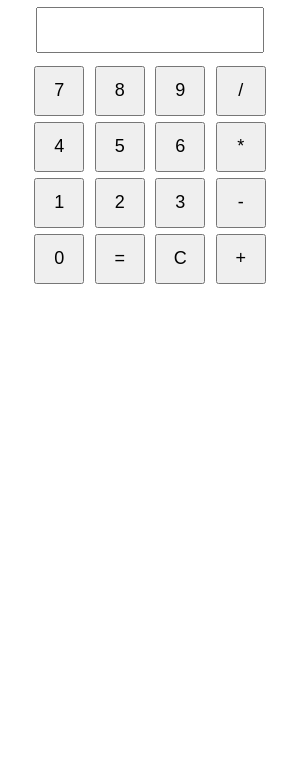
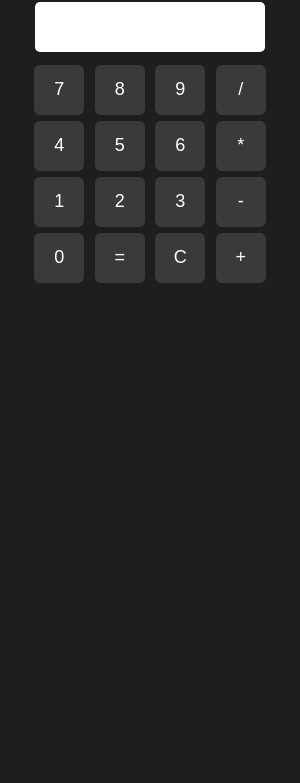
Before and after one commit to arathyrajeesh/my-electron-app, an Electron app: page index.html in a window 300 px wide. Shown: the part 61-844 px from the top of the page. Drawn offline with Linux system fonts and the light colour scheme.

Commit message:
style chnage

```diff
--- a/index.html
+++ b/index.html
@@ -3,7 +3,7 @@
 <head>
 
 <title>Calculator</title>
-
+<link rel="stylesheet" href="style.css">
 <style>
 
 body{
--- /dev/null
+++ b/style.css
@@ -0,0 +1,37 @@
+body{
+background:#1e1e1e;
+color:white;
+font-family:Arial;
+text-align:center;
+}
+
+h2{
+margin-bottom:15px;
+}
+
+#display{
+width:220px;
+height:45px;
+font-size:22px;
+text-align:right;
+padding:5px;
+border:none;
+border-radius:5px;
+margin-bottom:10px;
+}
+
+button{
+width:50px;
+height:50px;
+font-size:18px;
+margin:4px;
+border:none;
+border-radius:6px;
+background:#3a3a3a;
+color:white;
+cursor:pointer;
+}
+
+button:hover{
+background:#5a5a5a;
+}
```
